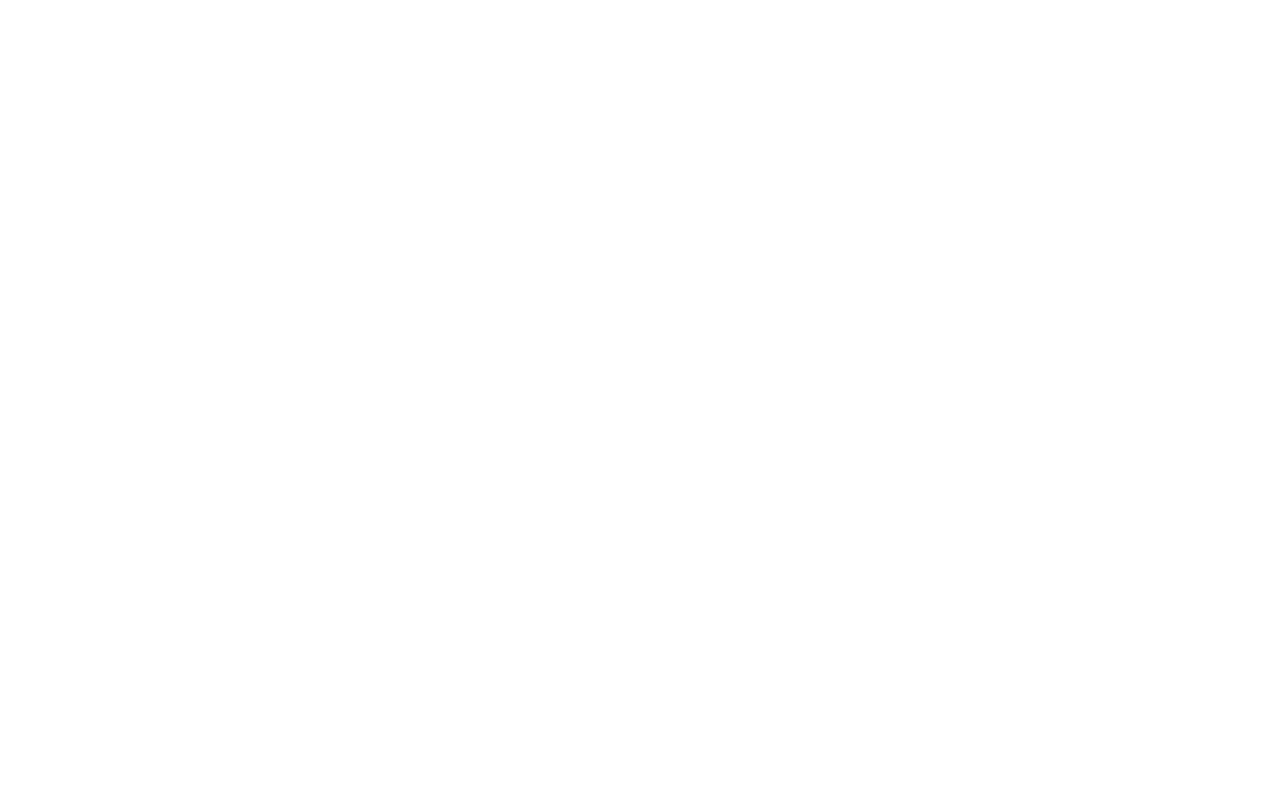
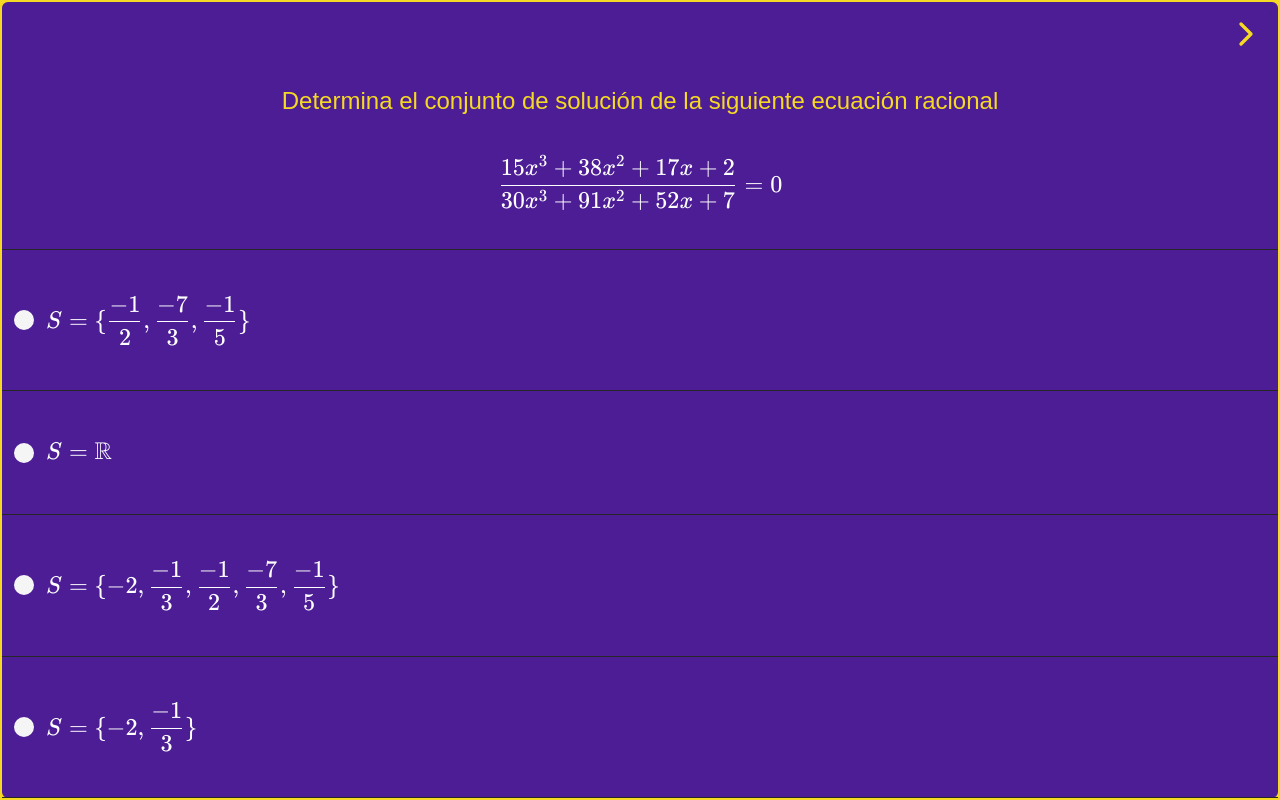
Before and after one commit to gabrielcoronel/matem-quest-client, a React (Vite) app: page /gameplay/equations in a window 1280 px wide. Before the commit this address had no page. Built offline with nearby package versions, Linux system fonts and the light colour scheme; a web font is replaced by a local one.

Commit message:
Añadir pantallas de gameplay del modo campaña

```diff
--- a/src/components/CampaignChallengeSequence.jsx
+++ b/src/components/CampaignChallengeSequence.jsx
@@ -38,13 +38,12 @@
       options={options}
       onSelect={handleSelect}
       leftAction={{
-        icon: isCurrentChallengeIndexFirst ? null : <ChevronLeft size={40} />,
-        text: isCurrentChallengeIndexFirst ? null : "Anterior",
+        hidden: isCurrentChallengeIndexFirst,
+        icon: <ChevronLeft size={40} />,
         onAction: handleLeftAction
       }}
       rightAction={{
         icon: isCurrentChallengeIndexLast ? <Check size={40} /> : <ChevronRight size={40} />,
-        text: isCurrentChallengeIndexLast ? "Terminar" : "Siguiente",
         onAction: handleRightAction
       }}
     />
--- a/src/components/Challenge.jsx
+++ b/src/components/Challenge.jsx
@@ -95,22 +95,26 @@
   return (
     <div className="w-full h-full rounded-lg bg-_purple border-2 border-_yellow">
       <div className="flex flex-col w-full h-full rounded-lg animate__animated animate__fadeIn">
-        <div className="flex justify-between items-center p-3 w-full grow-0">
+        <div className="flex justify-between items-center p-1.5 w-full grow-0">
+          <div className={leftAction.hidden ? "invisible" : ""}>
             <ActionButton
               icon={leftAction.icon}
               action={leftAction.onAction}
               orientation="left"
             />
+          </div>
 
+          <div className={rightAction.hidden ? "invisible" : ""}>
             <ActionButton
               icon={rightAction.icon}
               action={rightAction.onAction}
               orientation="right"
             />
           </div>
+        </div>
 
         <div className="w-full grow">
-          <div className="flex flex-col justify-evenly items-center w-full h-1/3">
+          <div className="flex flex-col justify-evenly items-center w-full h-1/4">
             <span className="font-primary text-2xl text-_yellow text-center">
               {statement}
             </span>
@@ -120,7 +124,7 @@
             </TexBlock>
           </div>
 
-          <div className="flex flex-col w-full h-2/3">
+          <div className="flex flex-col w-full h-3/4">
             <Divider />
 
             {optionsElements}
--- /dev/null
+++ b/src/hooks/use-accuracy-array.js
@@ -0,0 +1,31 @@
+import { useState } from 'react'
+
+export default (length) => {
+  const [accuracies, setAccuracies] = useState(
+    new Array(length).fill(null)
+  )
+
+  const setAccuracy = (index, accuracy) => {
+    const newAccuracies = [...accuracies]
+
+    newAccuracies[index] = accuracy
+
+    setAccuracies(newAccuracies)
+  }
+
+  const getAccuracyState = () => {
+    for (const accuracy of accuracies) {
+      if (accuracy === null) {
+        return "incomplete"
+      } else if (accuracy === false) {
+        return "incorrect"
+      }
+    }
+
+    return "correct"
+  }
+
+  const accuracyState = getAccuracyState()
+
+  return [accuracyState, setAccuracy]
+}
--- /dev/null
+++ b/src/hooks/use-challenges-reference.js
@@ -0,0 +1,10 @@
+import { useRef } from 'react'
+
+export default (challengeGenerator) => {
+  const generatedChallenges = Object.keys(challengeGenerator)
+    .map((getterName) => challengeGenerator[getterName]())
+  const permutedChallenges = generatedChallenges.permute()
+  const challengesReference = useRef(permutedChallenges)
+
+  return challengesReference
+}
--- a/src/main.jsx
+++ b/src/main.jsx
@@ -15,7 +15,11 @@
   Profile,
   Ranking,
   SignUp,
-  LogIn
+  LogIn,
+  Gameplay,
+  FactoringGameplay,
+  RationalExpressionsGameplay,
+  EquationsGameplay
 } from './screens'
 
 const queryClient = new QueryClient()
@@ -41,6 +45,14 @@
             <Route path="/sign-up" element={<SignUp />} />
 
             <Route path="/log-in" element={<LogIn />} />
+
+            <Route path="gameplay/" element={<Gameplay />}>
+              <Route path="factoring" element={<FactoringGameplay />} />
+
+              <Route path="rational-expressions" element={<RationalExpressionsGameplay />} />
+
+              <Route path="equations" element={<EquationsGameplay />} />
+            </Route>
           </Routes>
         </BrowserRouter>
       </PlayerProvider>
--- a/src/screens/Campaign.jsx
+++ b/src/screens/Campaign.jsx
@@ -1,4 +1,5 @@
 import { useState } from 'react'
+import { useNavigate } from 'react-router-dom'
 import { ChevronUp, ChevronDown } from 'lucide-react'
 import { Button } from '../components'
 
@@ -19,21 +20,22 @@
 }
 
 const LevelStepper = () => {
+  const navigate = useNavigate()
   const [selectedLevelIndex, setSelectedLevelIndex] = useState(0)
 
   const levels = [
     {
-      description: "Descripción",
+      description: "Factorización",
+      route: "/gameplay/factoring"
     },
     {
-      description: "Descripción1",
+      description: "Expresiones Racionales",
+      route: "/gameplay/rational-expressions"
     },
     {
-      description: "Descripción2",
-    },
-    {
-      description: "Descripción3",
-    },
+      description: "Ecuaciones",
+      route: "/gameplay/equations"
+    }
   ]
 
   const incrementSelectedLevel = () => {
@@ -88,7 +90,7 @@
 
         <Button
           text="Jugar"
-          onClick={() => console.log("jugando")}
+          onClick={() => navigate(levels[selectedLevelIndex].route)}
         />
       </div>
     </div>
--- /dev/null
+++ b/src/screens/EquationsGameplay.jsx
@@ -0,0 +1,21 @@
+import useChallengesReference from '../hooks/use-challenges-reference'
+import useAccuracyArray from '../hooks/use-accuracy-array'
+import { equationsChallengeGenerator } from '../challenge-generators'
+import { CampaignChallengeSequence } from '../components'
+
+export default () => {
+  const challengesReference = useChallengesReference(equationsChallengeGenerator)
+  const [accuracyState, setAccuracy] = useAccuracyArray(challengesReference.current.length)
+
+  const handleFinish = () => {
+    return null
+  }
+
+  return (
+    <CampaignChallengeSequence
+      challenges={challengesReference.current}
+      setAccuracy={setAccuracy}
+      onFinish={handleFinish}
+    />
+  )
+}
--- /dev/null
+++ b/src/screens/FactoringGameplay.jsx
@@ -0,0 +1,21 @@
+import useChallengesReference from '../hooks/use-challenges-reference'
+import useAccuracyArray from '../hooks/use-accuracy-array'
+import { factoringChallengeGenerator } from '../challenge-generators'
+import { CampaignChallengeSequence } from '../components'
+
+export default () => {
+  const challengesReference = useChallengesReference(factoringChallengeGenerator)
+  const [accuracyState, setAccuracy] = useAccuracyArray(challengesReference.current.length)
+
+  const handleFinish = () => {
+    return null
+  }
+
+  return (
+    <CampaignChallengeSequence
+      challenges={challengesReference.current}
+      setAccuracy={setAccuracy}
+      onFinish={handleFinish}
+    />
+  )
+}
--- /dev/null
+++ b/src/screens/Gameplay.jsx
@@ -0,0 +1,9 @@
+import { Outlet } from 'react-router-dom'
+
+export default () => {
+  return (
+    <div className="w-full h-screen bg-_yellow">
+      <Outlet />
+    </div>
+  )
+}
--- /dev/null
+++ b/src/screens/RationalExpressionsGameplay.jsx
@@ -0,0 +1,21 @@
+import useChallengesReference from '../hooks/use-challenges-reference'
+import useAccuracyArray from '../hooks/use-accuracy-array'
+import { rationalExpressionsChallengeGenerator } from '../challenge-generators'
+import { CampaignChallengeSequence } from '../components'
+
+export default () => {
+  const challengesReference = useChallengesReference(rationalExpressionsChallengeGenerator)
+  const [accuracyState, setAccuracy] = useAccuracyArray(challengesReference.current.length)
+
+  const handleFinish = () => {
+    return null
+  }
+
+  return (
+    <CampaignChallengeSequence
+      challenges={challengesReference.current}
+      setAccuracy={setAccuracy}
+      onFinish={handleFinish}
+    />
+  )
+}
--- a/src/screens/index.js
+++ b/src/screens/index.js
@@ -6,3 +6,7 @@
 export { default as Ranking } from './Ranking'
 export { default as SignUp } from './SignUp'
 export { default as LogIn } from './LogIn'
+export { default as Gameplay } from './Gameplay'
+export { default as FactoringGameplay } from './FactoringGameplay'
+export { default as RationalExpressionsGameplay } from './RationalExpressionsGameplay'
+export { default as EquationsGameplay } from './EquationsGameplay'
```
Lines whose indentation alone changed are shown as unchanged.
